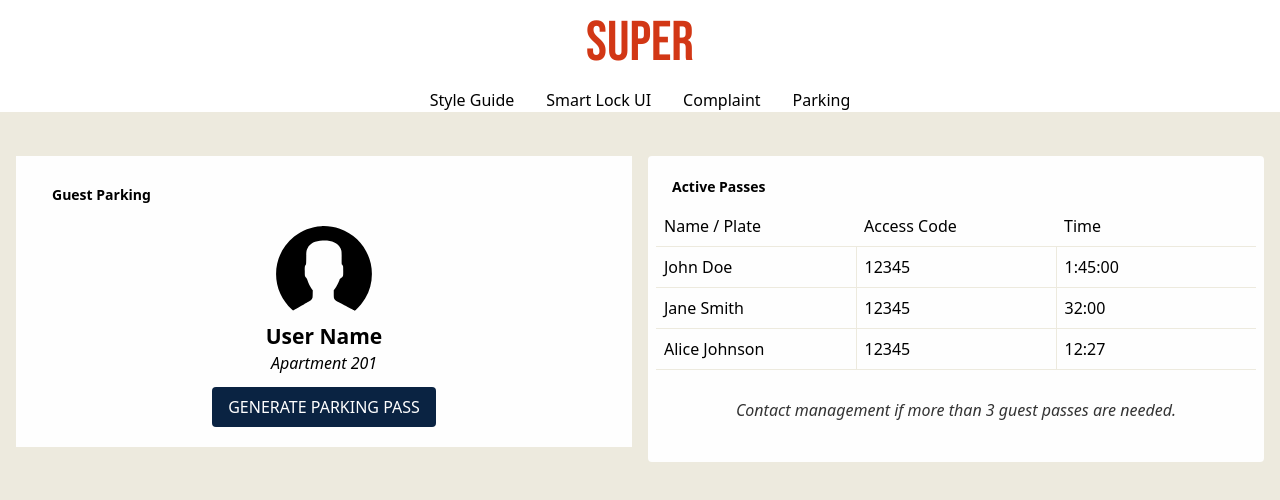
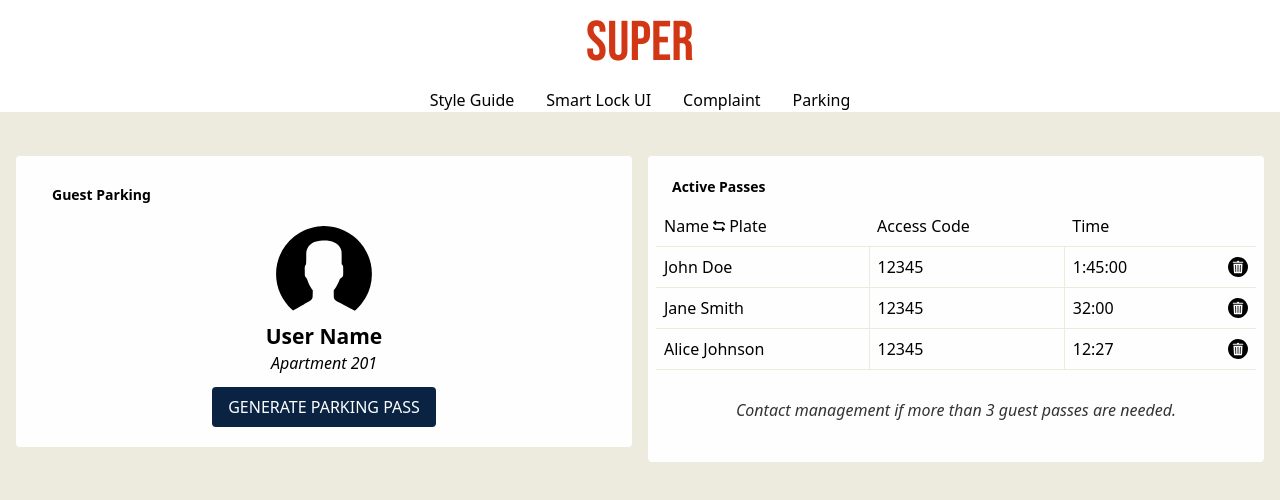
Before and after one commit to seancampbell3161/DSD-app, a React (Vite) app in the folder super_gui/: page /parking in a window 1280 px wide. Shown: the top 500 px of the page. Built offline with nearby package versions, Linux system fonts and the light colour scheme.

Commit message:
fix: made table flexible, added icons

```diff
--- a/super_gui/src/components/Activeparkpass.tsx
+++ b/super_gui/src/components/Activeparkpass.tsx
@@ -1,4 +1,6 @@
 import { useState } from "react";
+import trashCan from '/assets/icons/bin.svg';
+import swap from '/assets/icons/swap.svg';
 
 const Activeparkpass = () => {
     const [showLicensePlate, setShowLicensePlate] = useState(false);
@@ -18,27 +20,34 @@ const Activeparkpass = () => {
         <section className="mt-7 py-3 px-2 bg-white rounded">
             <h3 className="text-lg font-semibold m-2 ml-4 text-left">Active Passes</h3>
 
-            <table className="table-fixed w-full">
+            <table className=" w-full">
                 <thead>
                     <tr className="border-b border-beige">
-                        <th
-                            className="w-1/3 p-2 text-left font-normal border-b border-beige cursor-pointer"
-                            onClick={toggleDisplay}
-                        >
-                            Name / Plate
-                        </th>
-                        <th className="w-1/3 p-2 text-left font-normal border-b border-beige">Access Code</th>
-                        <th className="w-1/3 p-2 text-left font-normal border-b border-beige">Time</th>
+                    <th
+                        className=" p-2 text-left font-normal border-b border-beige cursor-pointer"
+                        onClick={toggleDisplay}
+                    >
+                        <div className="flex items-center">
+                            Name <img src={swap} alt="Swap" className="h-3 mx-1" /> Plate
+                        </div>
+                    </th>
+                        <th className=" p-2 text-left font-normal border-b border-beige">Access Code</th>
+                        <th className=" p-2 text-left font-normal border-b border-beige">Time</th>
                     </tr>
                 </thead>
                 <tbody>
                     {data.map((pass) => (
                         <tr key={pass.id} className="border-b border-beige">
-                            <td className="w-1/3 p-2 text-left border-r border-beige">
+                            <td className=" p-2 text-left border-r border-beige">
                                 {showLicensePlate ? pass.licensePlate : pass.name}
                             </td>
-                            <td className="w-1/3 p-2 text-left border-r border-beige">{pass.code}</td>
-                            <td className="w-1/3 p-2 text-left">{pass.time}</td>
+                            <td className=" p-2 text-left border-r border-beige">{pass.code}</td>
+                            <td className=" p-2 text-left">{pass.time}</td>
+                            <td className=" p-2">
+                                <div className="flex justify-end">
+                                    <img src={trashCan} alt="Bin" className="h-5"/>
+                                </div>
+                            </td>
                         </tr>
                     ))}
                 </tbody>
--- a/super_gui/src/components/Parking.tsx
+++ b/super_gui/src/components/Parking.tsx
@@ -7,7 +7,7 @@ const Parking = () => {
 
     return (
             <section className="sm:grid sm:grid-cols-2 sm:gap-4 p-4 bg-beige text-center min-h-screen">
-                <div className='sm:bg-white self-start sm:mt-7 sm:p-5'>
+                <div className='sm:bg-white self-start sm:mt-7 sm:p-5 sm:rounded'>
                     <h2
                         className="mt-12 mb-4 text-3xl font-semibold
                                     sm:text-lg sm:font-semibold sm:m-2 sm:ml-4 sm:text-left">
```
Also changed, not shown: super_gui/public/assets/icons/bin.svg (added), super_gui/public/assets/icons/swap.svg (added).
